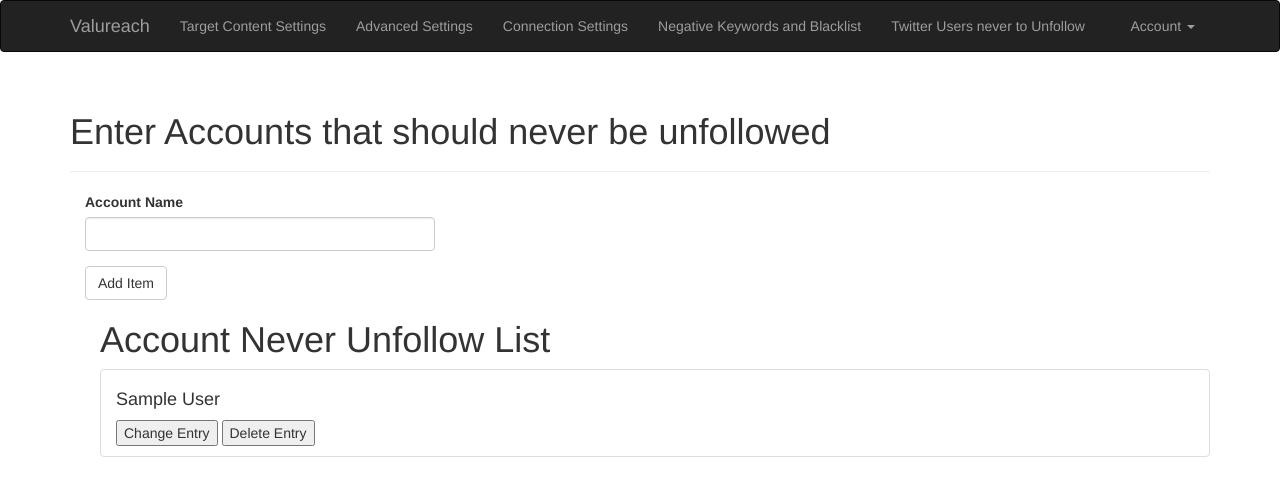
After one commit to alybel/vr_frontend, a Flask app: page /vrconf/never_unfollow_settings in a window 1280 px wide. The commit adds this page. Shown: the top 496 px of the page. Run offline with Flask 2, Linux system fonts and the light colour scheme; a user stored in the database is signed in; tables that the repository leaves empty hold one stand-in row (values such as "Sample post"); some libraries are stand-ins or nearby versions.

Commit message:
added functionality to enter accounts never to delete

```diff
--- a/app/templates/base.html
+++ b/app/templates/base.html
@@ -28,6 +28,7 @@
                 <li><a href="{{ url_for('vrconf.advanced_settings') }}">Advanced Settings</a></li>
                 <li><a href="{{ url_for('vrconf.connection_settings') }}">Connection Settings</a></li>
                 <li><a href="{{ url_for('vrconf.blacklist_settings') }}">Negative Keywords and Blacklist</a></li>
+                <li><a href="{{ url_for('vrconf.never_unfollow_settings') }}">Twitter Users never to Unfollow</a></li>
                 {% endif %}
             </ul>
             <ul class="nav navbar-nav navbar-right">
@@ -35,6 +36,7 @@
                 <li class="dropdown">
                     <a href="#" class="dropdown-toggle" data-toggle="dropdown">Account <b class="caret"></b></a>
                     <ul class="dropdown-menu">
+                        <li><a href="{{ url_for('vrconf.delete_account') }}">Delete Account</a></li>
                         <li><a href="{{ url_for('auth.change_password') }}">Change Password</a></li>
                         <li><a href="{{ url_for('auth.change_email_request') }}">Change Email</a></li>
                         <li><a href="{{ url_for('auth.logout') }}">Log Out</a></li>
--- /dev/null
+++ b/app/templates/vrconf/account_never_unfollow_settings.html
@@ -0,0 +1,39 @@
+{% extends "base.html" %}
+{% import "bootstrap/wtf.html" as wtf %}
+
+{% block title %}Valureach - Accounts that should never be unfollowed{% endblock %}
+
+{% block page_content %}
+
+<div class="page-header">
+    <h1>Enter Accounts that should never be unfollowed</h1>
+</div>
+<div class="col-md-4">
+    {{ wtf.quick_form(form=form,id='settings', action=url_for('vrconf.never_unfollow_settings'))}}
+</div>
+
+
+<div class = "container">
+<div class="col-md-12">
+    <h1>Account Never Unfollow List</h1>
+    {% if entries|length > 0 %}
+    <ul class= "list-group">
+    {% for entry in entries %}
+        <li class = "list-group-item">
+            <h4>{{ entry.accountname }}</h4>
+            <form action="{{ url_for('vrconf.update_neverunfollow_entry') }}" method=post name = 'change_items' id="change_items">
+                <input type=hidden value="{{ entry.id }}" name="id_to_delete" />
+                <input type=hidden value="{{ entry.accountname }}" name="account_name" />
+                <input type=submit value = "Change Entry" name="change"/>
+                <input type=submit value = "Delete Entry" name="delete"/>
+            </form>
+        </li>
+    {% endfor %}
+    </ul>
+    {% else %}
+    <h2>Start entering never-to-delete account names</h2>
+    {% endif %}
+</div>
+</div>
+
+{% endblock %}
--- a/app/vrconf/forms.py
+++ b/app/vrconf/forms.py
@@ -34,3 +34,7 @@ class BlacklistKeywordForm(Form):
     keyword = StringField()
     weight = SelectField( choices = [('-5', ' minus 5'),('-7', ' minus 7'),('-12','minus 12'), ('-1000', 'forbidden')])
     submit = SubmitField('Add Item')
+
+class NeverUnfollowForm(Form):
+    account_name = StringField()
+    submit = SubmitField('Add Item')
--- a/app/vrconf/views.py
+++ b/app/vrconf/views.py
@@ -5,10 +5,13 @@ from flask.ext.login import login_user, logout_user, login_required, \
 
 from . import vrconf
 from .. import db
-from ..models import GeneralSettings, WhiteList, BlackList
+from ..models import GeneralSettings, WhiteList, BlackList,NeverUnfollowAccounts
 from ..email import send_email
-from .forms import ConnectionSettingsForm, AdvancedSettingsForm, KeywordForm, BlacklistKeywordForm
+from .forms import ConnectionSettingsForm, AdvancedSettingsForm, KeywordForm, BlacklistKeywordForm, NeverUnfollowForm
 
+#ToDo write logic that users have a user_id that does not change when email changes
+#ToDo write button with which connection to TWitter can be tested
+#ToDo Write functionality to switch service on and off
 
 @vrconf.route('/connection_settings', methods=['GET', 'POST'])
 @login_required
@@ -144,3 +147,48 @@ def update_blacklist_entry():
         form.weight.data = weight
     kwds = BlackList.query.filter_by(email=current_user.email).all()
     return render_template('vrconf/blacklist_settings.html', form2 = form, entries=kwds)
+
+
+@vrconf.route('/never_unfollow_settings', methods=['GET', 'POST'])
+@login_required
+def never_unfollow_settings():
+    form = NeverUnfollowForm()
+    if form.validate_on_submit():
+        account = NeverUnfollowAccounts(
+            email=current_user.email,
+            accountname=form.account_name.data
+        )
+        print '#DEBUG'
+        print current_user.id
+        print '#DEBUG'
+        db.session.add(account)
+        db.session.commit()
+    accounts = NeverUnfollowAccounts.query.filter_by(email=current_user.email).all()
+    return render_template('vrconf/account_never_unfollow_settings.html', form=form, entries=accounts)
+
+@vrconf.route('/update_neverunfollow_entry', methods=['GET', 'POST'])
+@login_required
+def update_neverunfollow_entry():
+    form = NeverUnfollowForm()
+    del_id = request.form['id_to_delete']
+    account_name = request.form['account_name']
+    del_account = NeverUnfollowAccounts.query.filter_by(id=del_id).first()
+    db.session.delete(del_account)
+    db.session.commit()
+    if 'change' in request.form:
+        form.account_name.data = account_name
+    accounts = NeverUnfollowAccounts.query.filter_by(email=current_user.email).all()
+    return render_template('vrconf/account_never_unfollow_settings.html', form=form, entries=accounts)
+
+
+@vrconf.route('/delete_account', methods=['GET', 'POST'])
+@login_required
+def delete_account():
+    return render_template('vrconf/delete_account.html')
+
+@vrconf.route('/yes_delete', methods=['GET', 'POST'])
+@login_required
+def yes_delete():
+    flash('Your account has been deleted')
+    #ToDo write logic that deletes person from all tables
+    return redirect(url_for('main.index'))
```
Also changed, not shown: app/models.py (+5 -2 lines), app/templates/vrconf/delete_account.html (added, +14 -0 lines).
